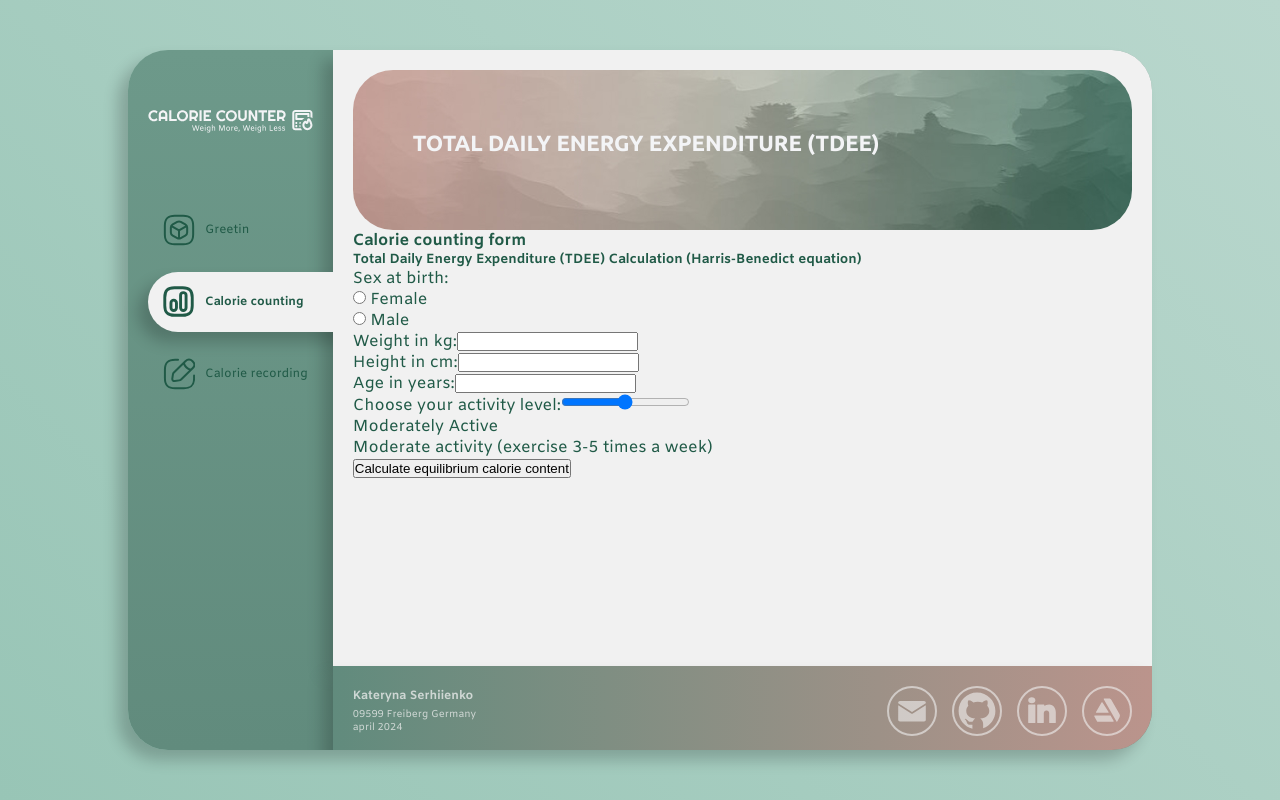
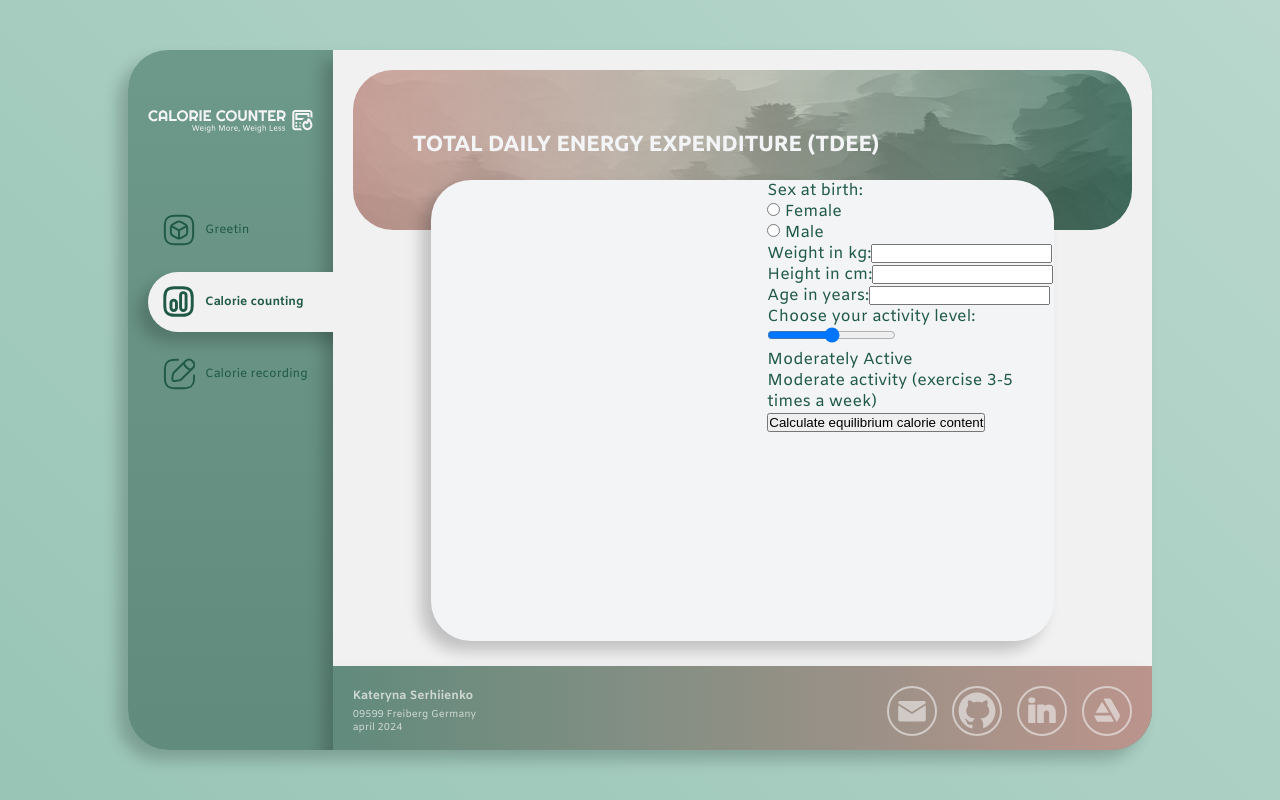
Before and after one commit to KateSerhiienko/calorie-counting-app, a Vue app: page /calorie_counting in a window 1280 px wide. Built offline with nearby package versions, Linux system fonts and the light colour scheme.

Commit message:
update: styles und logic in calorieCounting components

```diff
--- a/src/App.vue
+++ b/src/App.vue
@@ -61,7 +61,7 @@
       lighten($primary-color, 5%) 100%
     );
     border-radius: $border-radius;
-    box-shadow: -10px 10px 15px rgba($background-color-dark, 0.2);
+    box-shadow: $box-shadow;
     overflow: hidden;
     font-family: Amiko;
   }
@@ -80,7 +80,7 @@
     grid-area: main;
     background: $background-color;
     color: $primary-color-dark;
-    box-shadow: -10px 10px 15px rgba($background-color-dark, 0.2);
+    box-shadow: $box-shadow;
     padding-left: 0;
   }
 
@@ -100,6 +100,6 @@
       $primary-color 0%,
       $secondary-color-dark 100%
     );
-    box-shadow: -10px 10px 15px rgba($background-color-dark, 0.2);
+    box-shadow: $box-shadow;
   }
 </style>
--- a/src/assets/styles/variables.scss
+++ b/src/assets/styles/variables.scss
@@ -31,3 +31,4 @@ $gradient-color-5: #e1ae9f;
 // rest
 $transition: 0.3s ease-in-out;
 $border-radius: 40px;
+$box-shadow: -10px 10px 15px rgba($background-color-dark, 0.2);
--- a/src/components/CalorieCountingForm.vue
+++ b/src/components/CalorieCountingForm.vue
@@ -1,11 +1,5 @@
 <template>
-  <h4>Calorie counting form</h4>
-
   <form @submit.prevent="submitForm">
-    <h5>
-      Total Daily Energy Expenditure (TDEE) Calculation (Harris-Benedict
-      equation)
-    </h5>
     <div>
       <label>Sex at birth:</label>
       <div>
@@ -35,15 +29,30 @@
     </div>
     <div>
       <label for="weight">Weight in kg:</label>
-      <input type="number" id="weight" v-model="formData.weight" required />
+      <input
+        type="number"
+        id="weight"
+        v-model="formData.weight"
+        required
+      />
     </div>
     <div>
       <label for="height">Height in cm:</label>
-      <input type="number" id="height" v-model="formData.height" required />
+      <input
+        type="number"
+        id="height"
+        v-model="formData.height"
+        required
+      />
     </div>
     <div>
       <label for="age">Age in years:</label>
-      <input type="number" id="age" v-model="formData.age" required />
+      <input
+        type="number"
+        id="age"
+        v-model="formData.age"
+        required
+      />
     </div>
     <div>
       <label for="activity">Choose your activity level:</label>
@@ -55,7 +64,10 @@
         max="1.9"
         step="0.175"
       />
-      <div v-for="activity in getActivityLevels" :key="activity.value">
+      <div
+        v-for="activity in getActivityLevels"
+        :key="activity.value"
+      >
         <div v-if="formData.selectedActivity === activity.value">
           <span>{{ activity.label }}</span>
           <p>{{ activity.explanation }}</p>
@@ -88,20 +100,24 @@ export default {
     },
     methods: {
       submitForm() {
-      const {
-        weight, height, age, sex, selectedActivity,
-      } = this.formData;
+        const { weight, height, age, sex, selectedActivity } = this.formData;
 
-      const baseMetabolicRate = sex === 'male'
+        const baseMetabolicRate =
+          sex === 'male'
             ? 88.362 + 13.397 * weight + 4.799 * height - 5.677 * age
             : 447.593 + 9.247 * weight + 3.098 * height - 4.33 * age;
 
         const activityMultiplier = parseFloat(selectedActivity);
-      const totalDailyEnergyExpenditure = baseMetabolicRate * activityMultiplier;
+        const totalDailyEnergyExpenditure =
+          baseMetabolicRate * activityMultiplier;
 
         const payload = {
           userData: {
-          sex, weight, height, age, selectedActivity,
+            sex,
+            weight,
+            height,
+            age,
+            selectedActivity,
           },
           totalDailyEnergyExpenditure,
         };
--- a/src/components/CalorieCountingTotal.vue
+++ b/src/components/CalorieCountingTotal.vue
@@ -7,17 +7,23 @@
     </p>
     <p>User Data:</p>
     <ul>
-      <li>Sex: {{ calorieAndUserData.sex }}</li>
-      <li>Weight: {{ calorieAndUserData.weight }}</li>
-      <li>Height: {{ calorieAndUserData.height }}</li>
-      <li>Age: {{ calorieAndUserData.age }}</li>
+      <li>Sex: {{ calorieAndUserData.userData.sex }}</li>
+      <li>Weight: {{ calorieAndUserData.userData.weight }}</li>
+      <li>Height: {{ calorieAndUserData.userData.height }}</li>
+      <li>Age: {{ calorieAndUserData.userData.age }}</li>
       <li>
         Activity Level:
-        <span v-if="calorieAndUserData.selectedActivity">
-          {{ getActivityLabel(calorieAndUserData.selectedActivity) }}
+        <span>
+          {{ getActivityLabel(calorieAndUserData.userData.selectedActivity) }}
         </span>
       </li>
     </ul>
+    <button
+      type="button"
+      @click="countAgain"
+    >
+      Count the calories again
+    </button>
   </div>
 </template>
 
@@ -35,10 +41,14 @@ export default {
     methods: {
       getActivityLabel(value) {
         const activity = this.getActivityLevels.find(
-        (level) => level.value === value,
+          (level) => level.value === value
         );
         return activity ? activity.label : '';
       },
+      countAgain() {
+        this.$emit('count-again');
       },
+    },
+    emits: ['count-again'],
   };
 </script>
--- a/src/components/SideSection.vue
+++ b/src/components/SideSection.vue
@@ -94,7 +94,7 @@
     height: 60px;
     border-radius: 40px 0 0 40px;
     transform: translate(210px, 0);
-    box-shadow: -10px 10px 15px rgba($background-color-dark, 0.2);
+    box-shadow: $box-shadow;
     background: $background-color;
     transition: $transition;
   }
--- a/src/components/pages/CalorieCountingPage.vue
+++ b/src/components/pages/CalorieCountingPage.vue
@@ -1,13 +1,29 @@
 <template>
   <header class="glb-header">Total Daily Energy Expenditure (TDEE)</header>
-  <calorie-counting-form
-    v-if="countingMode"
-    @form-submitted="setCountingMode(false)"
-  />
-  <div v-else>
-    <calorie-counting-total />
-    <button @click="setCountingMode(true)">Count the calories again</button>
-  </div>
+  <main class="main">
+    <div class="panel">
+      <p class="panel-title">Calculation<br />Harris-Benedict equation</p>
+      <img
+        class="panel-img"
+        src="./../../assets/imgs/cc-img.png"
+        alt=">Calculation Harris-Benedict equation"
+      />
+    </div>
+    <div class="content">
+      <div
+        class="content-item content-item-right"
+        v-show="countingMode"
+      >
+        <calorie-counting-form @form-submitted="setCountingMode(false)" />
+      </div>
+      <div
+        class="content-item content-item-left"
+        v-show="!countingMode"
+      >
+        <calorie-counting-total @count-again="setCountingMode(true)" />
+      </div>
+    </div>
+  </main>
 </template>
 
 <script>
@@ -32,3 +48,54 @@
     },
   };
 </script>
+
+<style
+  scoped
+  lang="scss"
+>
+  .main {
+    width: 80%;
+    height: 80%;
+    margin: -50px auto;
+    background-color: $background-color-light;
+    border-radius: $border-radius;
+    box-shadow: $box-shadow;
+  }
+
+  .panel {
+    position: absolute;
+    width: 40%;
+    height: 80%;
+    background-color: $secondary-color;
+    border-radius: $border-radius;
+    color: $background-color-light;
+    font-family: Ubuntu;
+    font-weight: bold;
+    font-size: 29px;
+    text-align: center;
+    display: flex;
+    flex-direction: column;
+    justify-content: space-between;
+    align-items: center;
+
+    display: none;
+
+    &-title {
+      margin-top: 60px;
+    }
+
+    &-img {
+      width: 260px;
+    }
+  }
+
+  .content {
+    display: flex;
+
+    &-item {
+      &-right {
+        margin-left: 54%;
+      }
+    }
+  }
+</style>
--- a/src/utils/store.js
+++ b/src/utils/store.js
@@ -35,7 +35,16 @@ const store = createStore({
       },
     ],
     countingMode: true,
-    calorieAndUserData: null,
+    calorieAndUserData: {
+      "userData": {
+        "sex": "female",
+        "weight": 64,
+        "height": 167,
+        "age": 28,
+        "selectedActivity": "1.55"
+      },
+      "totalDailyEnergyExpenditure": 1973
+    },
     activityLevels: [
       {
         label: 'Sedentary',
@@ -98,15 +107,12 @@ const store = createStore({
   },
   mutations: {
     setCountingMode(state, newValue) {
-      return { ...state, countingMode: newValue };
+      state.countingMode = newValue;
     },
     setCalorieAndUserData(state, payload) {
-      return {
-        ...state,
-        calorieAndUserData: {
-          ...payload.userData,
-          totalDailyEnergyExpenditure: payload.totalDailyEnergyExpenditure,
-        },
+      state.calorieAndUserData = {
+        ...payload.userData,
+        totalDailyEnergyExpenditure: payload.totalDailyEnergyExpenditure,
       };
     },
     clearCalorieAndUserData(state) {
```
Also changed, not shown: src/assets/imgs/cc-img.png (added). Lines whose indentation alone changed are shown as unchanged.
